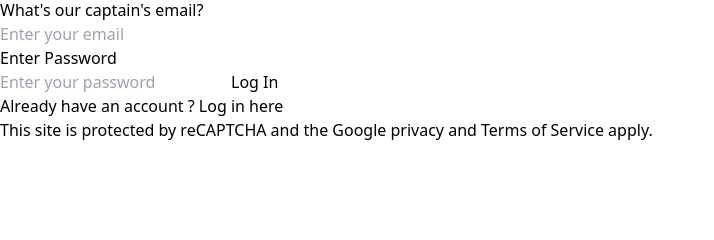
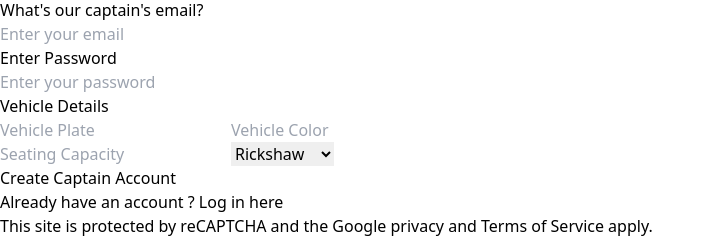
Before and after one commit to ratanz/Uber, a React (Vite) app in the folder frontend/: page /captain-signup in a window 1280 px wide. Shown: the part 350-590 px from the top of the page, without its empty margins (0-714 px from the left). Built offline with nearby package versions, Linux system fonts and the light colour scheme.

Commit message:
captain login

```diff
--- a/frontend/src/App.jsx
+++ b/frontend/src/App.jsx
@@ -8,6 +8,7 @@ import CaptainSignup from './pages/CaptainSignup'
 import Home from './pages/Home'
 import UserProtectedWrapper from './pages/UserProtectedWrapper'
 import UserLogout from './pages/UserLogout'
+import { CaptainHome } from './pages/CaptainHome'
 
 const App = () => {
 
@@ -29,6 +30,9 @@ const App = () => {
             <UserLogout />
           </UserProtectedWrapper>
         } />
+        <Route path='/captain-home' element={
+            <CaptainHome />
+        } />
       </Routes>
     </div>
   )
--- /dev/null
+++ b/frontend/src/context/CaptainContext.jsx
@@ -0,0 +1,31 @@
+import { createContext, useState, useContext } from 'react';
+
+export const CaptainDataContext = createContext();
+
+const CaptainContext = ({ children }) => {
+    const [ captain, setCaptain ] = useState(null);
+    const [ isLoading, setIsLoading ] = useState(false);
+    const [ error, setError ] = useState(null);
+
+    const updateCaptain = (captainData) => {
+        setCaptain(captainData);
+    };
+
+    const value = {
+        captain,
+        setCaptain,
+        isLoading,
+        setIsLoading,
+        error,
+        setError,
+        updateCaptain
+    };
+
+    return (
+        <CaptainDataContext.Provider value={value}>
+            {children}
+        </CaptainDataContext.Provider>
+    );
+};
+
+export default CaptainContext;
--- a/frontend/src/main.jsx
+++ b/frontend/src/main.jsx
@@ -4,13 +4,16 @@ import './index.css'
 import App from './App.jsx'
 import { BrowserRouter } from 'react-router-dom'
 import UserContext from './context/UserContext.jsx'
+import CaptainContext from './context/CaptainContext.jsx'
 
 createRoot(document.getElementById('root')).render(
     <StrictMode>
-        <UserContext>
-        <BrowserRouter>
-            <App />
-        </BrowserRouter>
-        </UserContext>
+        <CaptainContext>
+            <UserContext>
+                <BrowserRouter>
+                    <App />
+                </BrowserRouter>
+            </UserContext>
+        </CaptainContext>
     </StrictMode>
 )
--- /dev/null
+++ b/frontend/src/pages/CaptainHome.jsx
@@ -0,0 +1,7 @@
+import React from 'react'
+
+export const CaptainHome = () => {
+  return (
+    <div>CaptainHome</div>
+  )
+}
--- a/frontend/src/pages/CaptainLogin.jsx
+++ b/frontend/src/pages/CaptainLogin.jsx
@@ -1,17 +1,36 @@
 import React, { useState } from 'react'
 import { Link } from "react-router-dom"
+import { useNavigate } from 'react-router-dom'
+import axios from 'axios'
+import { CaptainDataContext } from '../context/CaptainContext'
 
 
 const Captainlogin = () => {
 
     const [email, setEmail] = useState("")
     const [password, setPassword] = useState("")
-  const [captainData, setCaptainData] = useState({})
 
+    const { captain, setCaptain } = React.useContext(CaptainDataContext)
+    const navigate = useNavigate()
 
-  const submitHandler = (e) => {
+    const submitHandler = async (e) => {
         e.preventDefault()
-      setCaptainData({email: email, password: password})
+
+        const captain =
+        {
+            email: email,
+            password: password
+        }
+
+        const response = await axios.post(`${import.meta.env.VITE_BASE_URL}/captains/login`, captain)
+
+        if(response.status === 200) {
+            const data = response.data
+            setCaptain(data.captain)
+            localStorage.setItem('token', data.token)
+            navigate('/captain-home')
+        }
+
         setEmail("")
         setPassword("")
 
--- a/frontend/src/pages/CaptainSignup.jsx
+++ b/frontend/src/pages/CaptainSignup.jsx
@@ -1,30 +1,61 @@
 import React, { useState } from 'react'
 import { Link } from "react-router-dom"
+import { CaptainDataContext } from '../context/CaptainContext'
+import { useNavigate } from 'react-router-dom'
+import axios from 'axios'
 
 const CaptainSignup = () => {
+
+  const navigate = useNavigate()
+
 
   const [email, setEmail] = useState("")
   const [password, setPassword] = useState("")
   const [firstName, setFirstName] = useState("")
   const [lastName, setLastName] = useState("")
-  const [userData, setUserData] = useState({})
 
-  const submitHandler = (e) => {
+  const [vehicleColor, setVehicleColor] = useState("")
+  const [vehiclePlate, setVehiclePlate] = useState("")
+  const [vehicleCapacity, setVehicleCapacity] = useState("")
+  const [vehicleType, setVehicleType] = useState("")
+
+  const { captain, setCaptain } = React.useContext(CaptainDataContext)
+
+  const submitHandler = async (e) => {
     e.preventDefault()
-    setUserData({
-     fullName: {
+    const captainData = {
+      fullName: {
         firstName: firstName,
         lastName: lastName,
       },
       email: email,
-      password: password
-    })
+      password: password,
+      vehicle: {
+        color: vehicleColor,
+        plate: vehiclePlate,
+        capacity: vehicleCapacity,
+        vehicleType: vehicleType
+      }
 
-    console.log(userData)
+    }
+
+    const response = await axios.post(`${import.meta.env.VITE_BASE_URL}/captains/register`, captainData)
+
+    if (response.status === 201) {
+      const data = response.data
+      setCaptain(data.captain)
+      localStorage.setItem('token', data.token)
+      navigate('/captain-home')
+    }
+
     setEmail("")
     setPassword("")
     setFirstName("")
     setLastName("")
+    setVehicleColor("")
+    setVehiclePlate("")
+    setVehicleCapacity("")
+    setVehicleType("")
 
   }
 
@@ -32,7 +63,7 @@ const CaptainSignup = () => {
   return (
     <div className="py-5 px-5 h-screen flex flex-col justify-between  ">
       <div>
-      <img src="https://www.svgrepo.com/show/505031/uber-driver.svg " alt="Uber logo" className='w-16 mb-2 ' />
+        <img src="https://www.svgrepo.com/show/505031/uber-driver.svg " alt="Uber logo" className='w-16 mb-2 ' />
 
         <form action="" onSubmit={(e) => submitHandler(e)}>
 
@@ -71,7 +102,51 @@ const CaptainSignup = () => {
             className="bg-[#eeeeee] mb-5 rounded px-2 py-2 border w-full text-lg placeholder:text-base input-focus"
             placeholder="Enter your password" />
 
-          <button type="submit" className="bg-black text-white font-semibold rounded px-4 py-2 mt-5 w-full">Log In</button>
+
+          <h3 className="text-lg font-medium mb-2">Vehicle Details</h3>
+
+          <div className="vehicle-info">
+
+            <div className='flex gap-4 mb-5'>
+              <input type="text"
+                required
+                value={vehiclePlate}
+                onChange={(e) => setVehiclePlate(e.target.value)}
+                className="bg-[#eeeeee] rounded px-2 py-2 border w-1/2 text-lg placeholder:text-base input-focus"
+                placeholder="Vehicle Plate" />
+
+
+              <input type="text"
+                required
+                value={vehicleColor}
+                onChange={(e) => setVehicleColor(e.target.value)}
+                className="bg-[#eeeeee] rounded px-2 py-2 border w-1/2 text-lg placeholder:text-base input-focus"
+                placeholder="Vehicle Color" />
+            </div>
+
+            <div className='flex gap-4 mb-5'>
+              <input type="number"
+                required
+                value={vehicleCapacity}
+                onChange={(e) => setVehicleCapacity(e.target.value)}
+                className="bg-[#eeeeee] rounded px-2 py-2 border w-1/2 text-lg placeholder:text-base input-focus"
+                placeholder="Seating Capacity" />
+
+              <select type="text"
+                required
+                value={vehicleType}
+                onChange={(e) => setVehicleType(e.target.value)}
+                className="bg-[#eeeeee] rounded px-2 py-2 border w-1/2 text-lg placeholder:text-base input-focus"
+                placeholder="Vehicle Type">
+                <option value="auto" className="">Rickshaw</option>
+                <option value="car" className="">Car</option>
+                <option value="moto" className="">Motorcycle</option>
+              </select>
+
+            </div>
+          </div>
+
+          <button type="submit" className="bg-black text-white font-semibold rounded px-4 py-2 mt-5 w-full">Create Captain Account</button>
 
           <p className="text-center p-2"> Already have an account ?   <Link to='/captain-login' className="text-blue-600 ">
             Log in here
@@ -79,6 +154,7 @@ const CaptainSignup = () => {
 
         </form>
       </div>
+
 
       <div>
         <p className='p-2 text-[13px] leading-tight md:flex md:items-center md:justify-center gap-1'>
```
Lines whose indentation alone changed are shown as unchanged.
